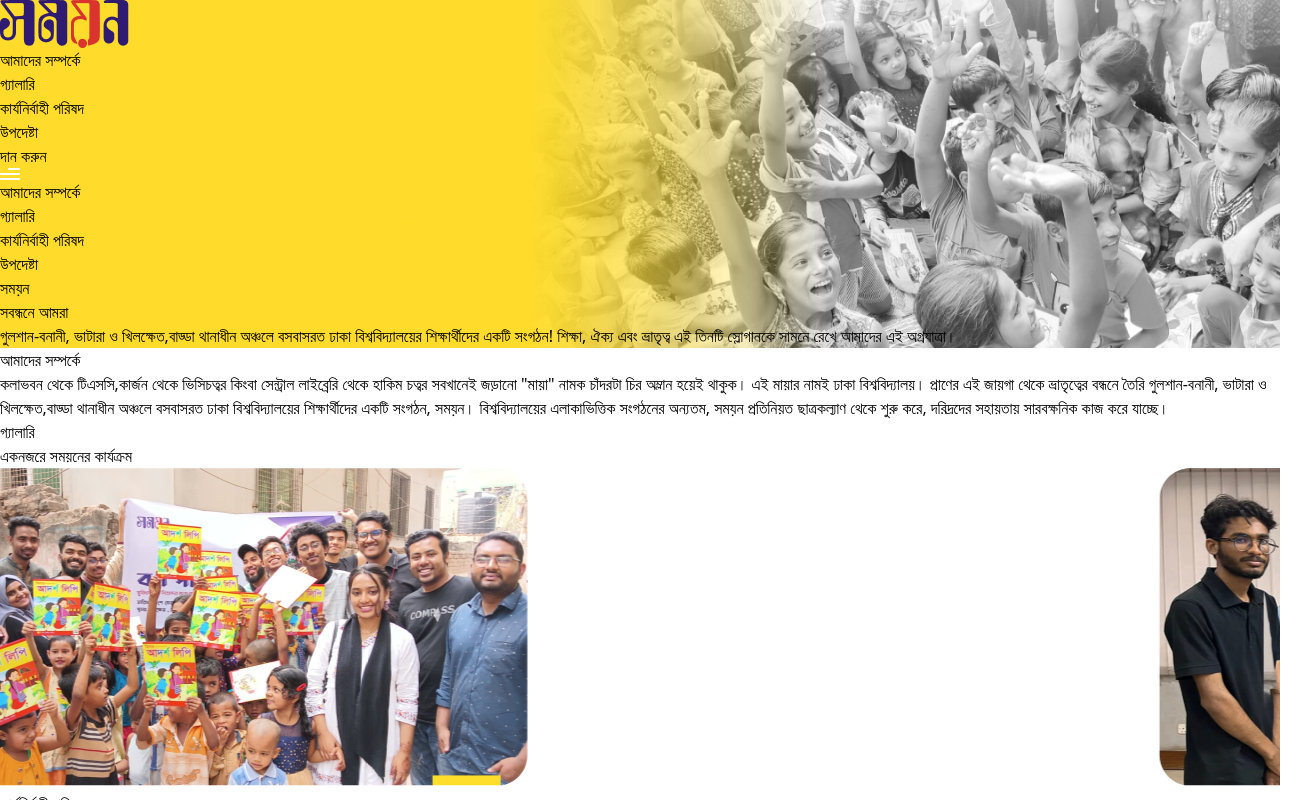
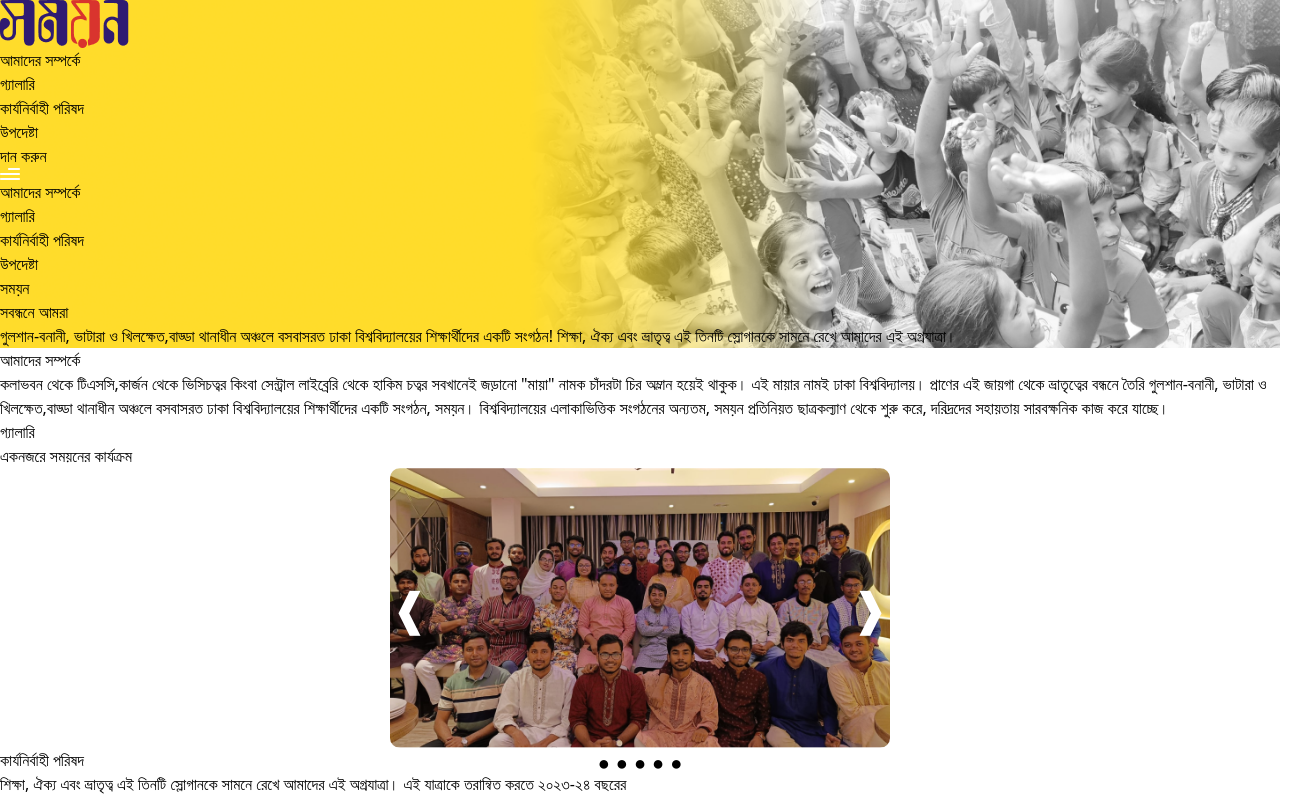
Before and after one commit to rakib3004/somoyondu.github.io, a React (Vite) app: page / in a window 1280 px wide. Shown: the top 800 px of the page, 1305 px wide, since content can reach past the window. Built offline with nearby package versions, Linux system fonts and the light colour scheme.

Commit message:
add all executives and dynamic changes

```diff
--- /dev/null
+++ b/src/components/ActiveExecutives.jsx
@@ -0,0 +1,26 @@
+import React from 'react'
+import ExecutiveMembers from './Executives/ExecutiveMembers';
+import LeadExecutives from './Executives/LeadExecutives';
+import OfficialExecutives from './Executives/OfficialExecutives';
+import OrganizingExecutives from './Executives/OrganizingExecutives';
+import TopLeaders from './Executives/TopLeaders';
+const ActiveExecutives = ({ selectedTitle }) => {
+    let selectedComponent = <TopLeaders /> ;
+
+    if (selectedTitle === "members") {
+      selectedComponent = <ExecutiveMembers />;
+    } else if (selectedTitle === "official") {
+      selectedComponent = <OfficialExecutives />;
+    } else if (selectedTitle === "top-members") {
+      selectedComponent = <LeadExecutives />;
+    } else if (selectedTitle === "organizing") {
+      selectedComponent = <OrganizingExecutives />;
+    } else if (selectedTitle === "top-leaders"){
+      selectedComponent = <TopLeaders />;
+    }
+
+    return <div>{selectedComponent}</div>;
+  };
+
+
+export default ActiveExecutives
--- a/src/components/Executives/ExecutiveMembers.jsx
+++ b/src/components/Executives/ExecutiveMembers.jsx
@@ -63,7 +63,7 @@ const ExecutiveMembers = () => {
 
   ];
   return (
-    <div className="mx-20 mt-10 grid gap-4 grid-cols-1 md:grid-cols-2 lg:grid-cols-4">
+    <div className="mx-20 mt-10 grid gap-4 grid-cols-1 md:grid-cols-2 lg:grid-cols-4" id="members">
       {executiveMembers.map((executiveMember) => (
         <ExecutiveCard executive={executiveMember} />
       ))}
--- a/src/components/Executives/LeadExecutives.jsx
+++ b/src/components/Executives/LeadExecutives.jsx
@@ -25,7 +25,7 @@ const LeadExecutives = () => {
       },
   ];
   return (
-    <div className="mx-20 mt-10 grid gap-4 grid-cols-1 md:grid-cols-2 lg:grid-cols-4">
+    <div className="mx-20 mt-10 grid gap-4 grid-cols-1 md:grid-cols-2 lg:grid-cols-4" id="top-members">
     {leadExecutives.map((leadExecutive)=>(
        <ExecutiveCard executive={leadExecutive}/>
     ))}
--- a/src/components/Executives/OfficialExecutives.jsx
+++ b/src/components/Executives/OfficialExecutives.jsx
@@ -38,7 +38,7 @@ const OfficialExecutives = () => {
     },
   ];
   return (
-    <div className="mx-20 mt-10 grid gap-4 grid-cols-1 md:grid-cols-2 lg:grid-cols-4">
+    <div className="mx-20 mt-10 grid gap-4 grid-cols-1 md:grid-cols-2 lg:grid-cols-4" id="official">
       {officialExecutives.map((officialExecutive) => (
         <ExecutiveCard executive={officialExecutive} />
       ))}
--- a/src/components/Executives/OrganizingExecutives.jsx
+++ b/src/components/Executives/OrganizingExecutives.jsx
@@ -46,7 +46,7 @@ const OrganizingExecutives = () => {
 
   ];
   return (
-    <div className="mx-20 mt-10 grid gap-4 grid-cols-1 md:grid-cols-2 lg:grid-cols-4">
+    <div className="mx-20 mt-10 grid gap-4 grid-cols-1 md:grid-cols-2 lg:grid-cols-4" id="organizing">
     {organizingExecutives.map((organizingExecutive)=>(
        <ExecutiveCard executive={organizingExecutive}/>
     ))}
--- a/src/components/Executives/TopLeaders.jsx
+++ b/src/components/Executives/TopLeaders.jsx
@@ -25,9 +25,9 @@ const TopLeaders = () => {
       },
   ];
   return (
-    <div className="mx-20 mt-10 grid gap-4 grid-cols-1 md:grid-cols-2 lg:grid-cols-4">
+    <div className="mx-20 mt-10 grid gap-4 grid-cols-1 md:grid-cols-2 lg:grid-cols-4" id="top-leaders">
     {topLeaders.map((topLeader)=>(
-       <ExecutiveCard executive={executive}/>
+       <ExecutiveCard executive={topLeader}/>
     ))}
     </div>
   );
--- a/src/components/ImageSlider.jsx
+++ b/src/components/ImageSlider.jsx
@@ -1,57 +1,95 @@
-import React from "react";
-import Slider from "react-slick";
-import "slick-carousel/slick/slick.css";
-import "slick-carousel/slick/slick-theme.css";
+import { useState } from "react";
 
-const ImageSlider = () => {
-  const settings = {
-    dots: true,
-    infinite: true,
-    speed: 500,
-    slidesToShow: 1,
-    slidesToScroll: 1,
-    autoplay: true,
-    autoplaySpeed: 3000,
+const slideStyles = {
+  width: "100%",
+  height: "100%",
+  borderRadius: "10px",
+  backgroundSize: "cover",
+  backgroundPosition: "center",
+};
+
+const rightArrowStyles = {
+  position: "absolute",
+  top: "50%",
+  transform: "translate(0, -50%)",
+  right: "1px",
+  fontSize: "45px",
+  color: "#fff",
+  zIndex: 1,
+  cursor: "pointer",
+};
+
+const leftArrowStyles = {
+  position: "absolute",
+  top: "50%",
+  transform: "translate(0, -50%)",
+  left: "1px",
+  fontSize: "45px",
+  color: "#fff",
+  zIndex: 1,
+  cursor: "pointer",
+};
+
+const sliderStyles = {
+  position: "relative",
+  height: "100%",
+};
+
+
+const dotsContainerStyles = {
+  display: "flex",
+  justifyContent: "center",
+};
+
+const dotStyle = {
+  margin: "0 3px",
+  cursor: "pointer",
+  fontSize: "20px",
+};
+
+const ImageSlider = ({ slides }) => {
+  const [currentIndex, setCurrentIndex] = useState(0);
+  const goToPrevious = () => {
+    const isFirstSlide = currentIndex === 0;
+    const newIndex = isFirstSlide ? slides.length - 1 : currentIndex - 1;
+    setCurrentIndex(newIndex);
+  };
+  const goToNext = () => {
+    const isLastSlide = currentIndex === slides.length - 1;
+    const newIndex = isLastSlide ? 0 : currentIndex + 1;
+    setCurrentIndex(newIndex);
+  };
+  const goToSlide = (slideIndex) => {
+    setCurrentIndex(slideIndex);
+  };
+  const slideStylesWidthBackground = {
+    ...slideStyles,
+    backgroundImage: `url(${slides[currentIndex].url})`,
   };
 
   return (
-    <Slider {...settings}>
+    <div style={sliderStyles}>
       <div>
-        <img
-          src="image1.png"
-          alt="Image 1"
-
-        />
+        <div onClick={goToPrevious} style={leftArrowStyles}>
+          ❰
+        </div>
+        <div onClick={goToNext} style={rightArrowStyles}>
+          ❱
+        </div>
       </div>
-      <div>
-        <img
-          src="image2.png"
-          alt="Image 2"
-
-        />
+      <div style={slideStylesWidthBackground}></div>
+      <div style={dotsContainerStyles}>
+        {slides.map((slide, slideIndex) => (
+          <div
+            style={dotStyle}
+            key={slideIndex}
+            onClick={() => goToSlide(slideIndex)}
+          >
+            ●
+          </div>
+        ))}
       </div>
-      <div>
-        <img
-          src="image3.png"
-          alt="Image 3"
-
-        />
-      </div>
-      <div>
-        <img
-          src="image4.png"
-          alt="Image 4"
-
-        />
-      </div>
-      <div>
-        <img
-          src="image5.png"
-          alt="Image 5"
-
-        />
-      </div>
-    </Slider>
+    </div>
   );
 };
 
--- a/src/features/ExecutiveComittee.jsx
+++ b/src/features/ExecutiveComittee.jsx
@@ -1,7 +1,7 @@
 import React, { useState } from 'react'
 
 import Executives from '../components/Executives';
-import AllExecutive from '../components/AllExecutive';
+import AllExecutives from '../components/AllExecutives';
 import ViewMoreButton from '../components/ViewMoreButton';
 
 const ExecutiveComittee = () => {
@@ -18,7 +18,7 @@ const ExecutiveComittee = () => {
       <div className='my-6'>
       </div>
 
-      {isDetails? (<Executives/>):(<AllExecutive/>)}
+      {isDetails? (<Executives/>):(<AllExecutives/>)}
 
       <div className='text-center mt-16'>
       <ViewMoreButton isDetails={isDetails} setIsDetails={setIsDetails} />
--- a/src/features/Gallery.jsx
+++ b/src/features/Gallery.jsx
@@ -1,17 +1,31 @@
 import React from "react";
 import ImageSlider from "../components/ImageSlider";
 const Gallery = () => {
+
+  const slides = [
+    { url: "image1.png", title: "beach" },
+    { url: "image2.png", title: "boat" },
+    { url: "image3.png", title: "forest" },
+    { url: "image4.png", title: "city" },
+    { url: "image5.png", title: "italy" },
+  ];
+  const containerStyles = {
+    width: "500px",
+    height: "280px",
+    margin: "0 auto",
+  };
+
   return (
     <div className="bg-[#FFF3CF] py-6 my-6" id="gallery">
-      {/* <Title/> */}
       <div className="text-center">
         <h1 className="text-3xl lg:text-5xl text-center font-bold pb-4 pt-6 text-[#1D0061]">
           গ্যালারি
         </h1>
         <h1 className="text-base">একনজরে সময়নের কার্যক্রম</h1>
 
-        <ImageSlider />
-
+        <div style={containerStyles}>
+        <ImageSlider slides={slides} />
+      </div>
 
       </div>
 
```
Also changed, not shown: src/components/AllExecutives.jsx (renamed from src/components/AllExecutive.jsx, +13 -18 lines).
